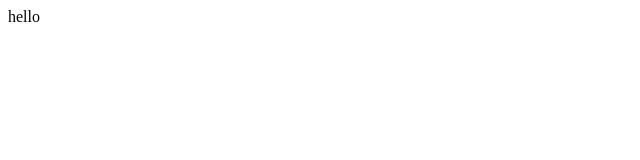
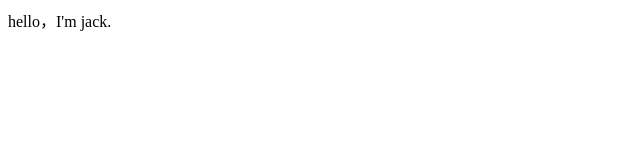
Before and after one commit to zzj0124/learn-jsp, a plain HTML site: page index.html in a window 1280 px wide. Shown: the full height of the page, 0-640 px from the left. Drawn offline with Linux system fonts and the light colour scheme.

Commit message:
modify one file

```diff
--- a/index.html
+++ b/index.html
@@ -2,6 +2,6 @@
 <html>
 <head></head>
 <body>
-	hello
+	hello，I'm jack.
 </body>
 </html>
```
